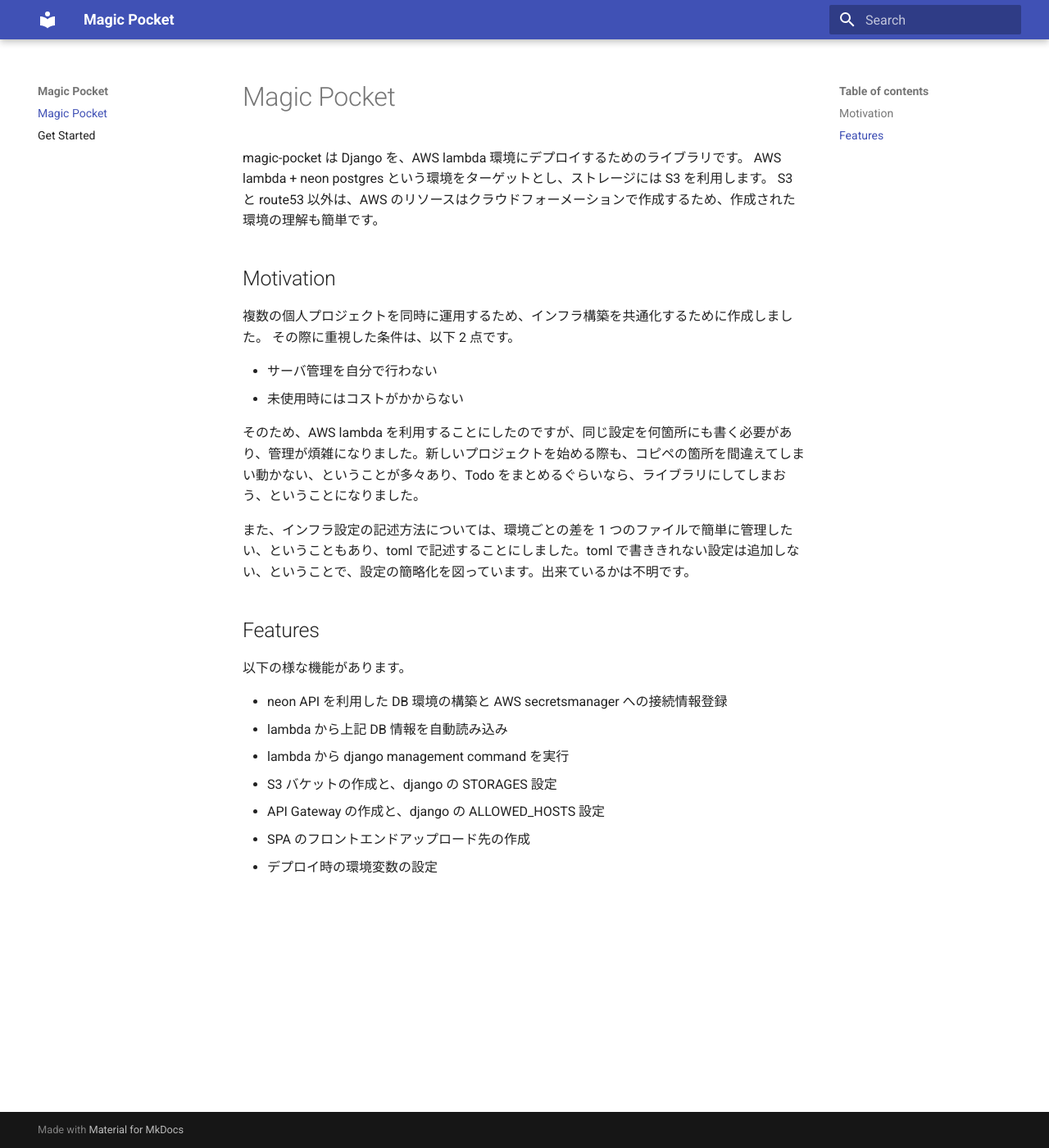
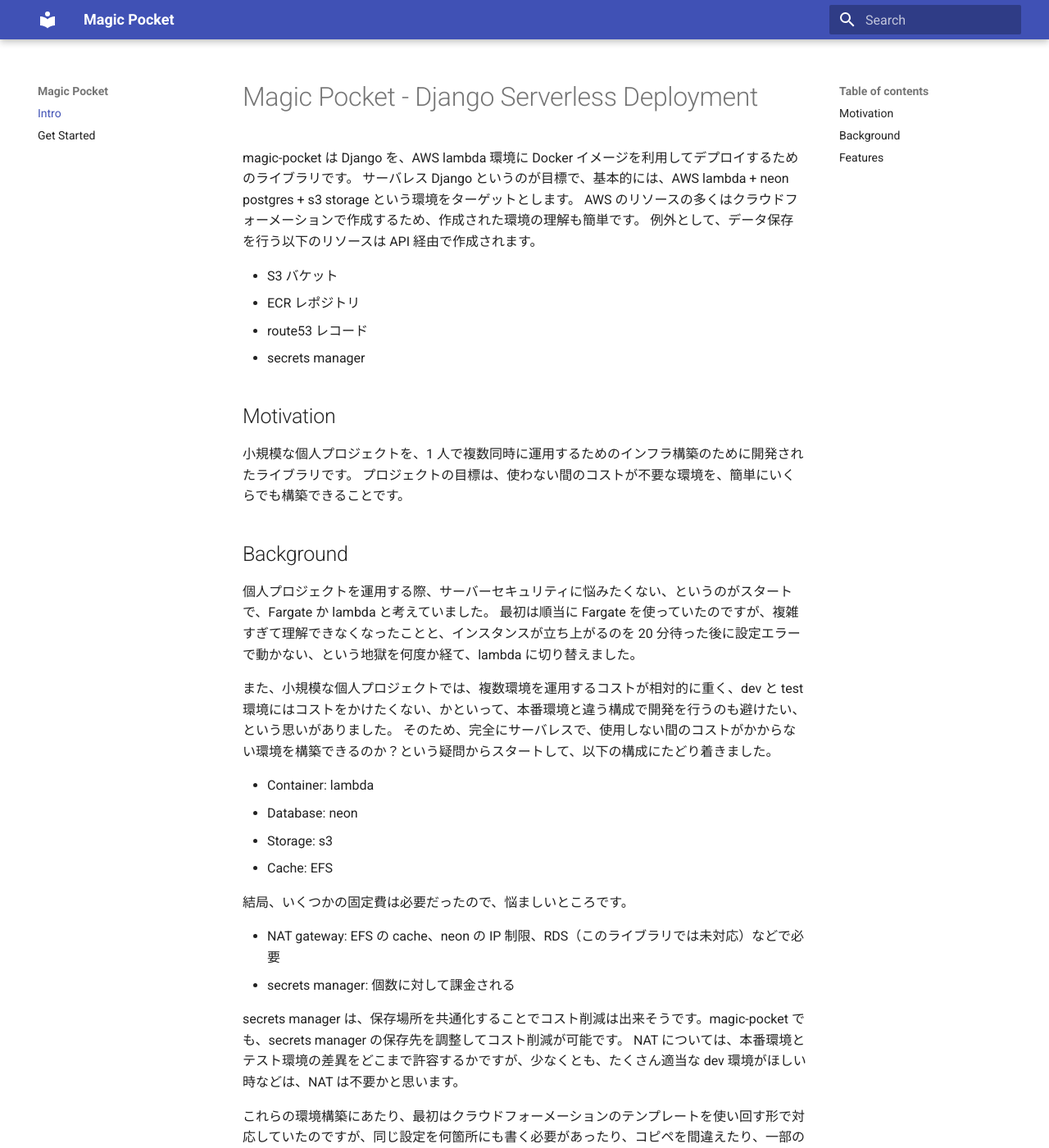
Before and after one commit to worgue/magic-pocket, an MkDocs documentation site: the page built from docs/index.md, in a window 1280 px wide and 1400 px high. Shown: the whole window at 82% size. Built offline with MkDocs 1.6.1 and Material for MkDocs 9.7.7, drawn with Linux system fonts in a browser that asks for light colours; some of the changed text lies outside the part shown.

Commit message:
:memo: Update docs

```diff
--- a/.pre-commit-config.yaml
+++ b/.pre-commit-config.yaml
@@ -6,6 +6,7 @@ repos:
       - id: end-of-file-fixer
         exclude: ".*\\.css\\.map|.*\\.svg"
       - id: check-yaml
+        exclude: "mkdocs.yml"
       - id: check-added-large-files
   - repo: https://github.com/astral-sh/ruff-pre-commit
     rev: v0.4.2
--- a/docs/index.md
+++ b/docs/index.md
@@ -1,20 +1,53 @@
-# Magic Pocket
+---
+title: Intro
+---
 
-magic-pocket は Django を、AWS lambda 環境にデプロイするためのライブラリです。
-AWS lambda + neon postgres という環境をターゲットとし、ストレージには S3 を利用します。
-S3 と route53 以外は、AWS のリソースはクラウドフォーメーションで作成するため、作成された環境の理解も簡単です。
+# Magic Pocket - Django Serverless Deployment
+
+magic-pocket は Django を、AWS lambda 環境に Docker イメージを利用してデプロイするためのライブラリです。
+サーバレス Django というのが目標で、基本的には、AWS lambda + neon postgres + s3 storage という環境をターゲットとします。
+AWS のリソースの多くはクラウドフォーメーションで作成するため、作成された環境の理解も簡単です。
+例外として、データ保存を行う以下のリソースは API 経由で作成されます。
+
+- S3 バケット
+- ECR レポジトリ
+- route53 レコード
+- secrets manager
 
 ## Motivation
 
-複数の個人プロジェクトを同時に運用するため、インフラ構築を共通化するために作成しました。
-その際に重視した条件は、以下 2 点です。
+小規模な個人プロジェクトを、1 人で複数同時に運用するためのインフラ構築のために開発されたライブラリです。
+プロジェクトの目標は、使わない間のコストが不要な環境を、簡単にいくらでも構築できることです。
 
-- サーバ管理を自分で行わない
-- 未使用時にはコストがかからない
+## Background
 
-そのため、AWS lambda を利用することにしたのですが、同じ設定を何箇所にも書く必要があり、管理が煩雑になりました。新しいプロジェクトを始める際も、コピペの箇所を間違えてしまい動かない、ということが多々あり、Todo をまとめるぐらいなら、ライブラリにしてしまおう、ということになりました。
+個人プロジェクトを運用する際、サーバーセキュリティに悩みたくない、というのがスタートで、Fargate か lambda と考えていました。
+最初は順当に Fargate を使っていたのですが、複雑すぎて理解できなくなったことと、インスタンスが立ち上がるのを 20 分待った後に設定エラーで動かない、という地獄を何度か経て、lambda に切り替えました。
 
-また、インフラ設定の記述方法については、環境ごとの差を 1 つのファイルで簡単に管理したい、ということもあり、toml で記述することにしました。toml で書ききれない設定は追加しない、ということで、設定の簡略化を図っています。出来ているかは不明です。
+また、小規模な個人プロジェクトでは、複数環境を運用するコストが相対的に重く、dev と test 環境にはコストをかけたくない、かといって、本番環境と違う構成で開発を行うのも避けたい、という思いがありました。
+そのため、完全にサーバレスで、使用しない間のコストがかからない環境を構築できるのか？という疑問からスタートして、以下の構成にたどり着きました。
+
+- Container: lambda
+- Database: neon
+- Storage: s3
+- Cache: EFS
+
+結局、いくつかの固定費は必要だったので、悩ましいところです。
+
+- NAT gateway: EFS の cache、neon の IP 制限、RDS（このライブラリでは未対応）などで必要
+- secrets manager: 個数に対して課金される
+
+secrets manager は、保存場所を共通化することでコスト削減は出来そうです。magic-pocket でも、secrets manager の保存先を調整してコスト削減が可能です。
+NAT については、本番環境とテスト環境の差異をどこまで許容するかですが、少なくとも、たくさん適当な dev 環境がほしい時などは、NAT は不要かと思います。
+
+これらの環境構築にあたり、最初はクラウドフォーメーションのテンプレートを使い回す形で対応していたのですが、同じ設定を何箇所にも書く必要があったり、コピペを間違えたり、一部のリソースが削除できなかったり、という問題がありました。
+
+そうしている中で、「そもそも、やりたいことってこんな複雑なんだっけ？」という疑問が湧き、設定したい内容を toml で書くことから始めました。
+
+5 行ぐらいでした。
+
+その toml を元に、インフラ構築を行うライブラリを作成した結果が、magic-pocket です。
+途中、toml が複雑になりすぎて yaml に変更しようかとも思いましたが、それならクラウドフォーメーションでいいじゃん、ということで複雑な機能を開発するのは止めて、設定ファイルは toml になっています。
 
 ## Features
 
@@ -27,3 +60,4 @@ S3 と route53 以外は、AWS のリソースはクラウドフォーメーシ
 - API Gateway の作成と、django の ALLOWED_HOSTS 設定
 - SPA のフロントエンドアップロード先の作成
 - デプロイ時の環境変数の設定
+- EFS を利用したキャッシュの設定
--- a/mkdocs.yml
+++ b/mkdocs.yml
@@ -2,3 +2,20 @@ site_name: Magic Pocket
 site_url: https://worgue.github.io/magic-pocket
 theme:
   name: material
+  features:
+    - content.code.annotate
+markdown_extensions:
+  - admonition
+  - pymdownx.details
+  - attr_list
+  - md_in_html
+  - pymdownx.highlight:
+      anchor_linenums: true
+      line_spans: __span
+      pygments_lang_class: true
+  - pymdownx.inlinehilite
+  - pymdownx.snippets
+  - pymdownx.superfences
+  - pymdownx.emoji:
+      emoji_index: !!python/name:material.extensions.emoji.twemoji
+      emoji_generator: !!python/name:material.extensions.emoji.to_svg
```
Also changed, not shown: docs/get_started.md (+43 -33 lines).
